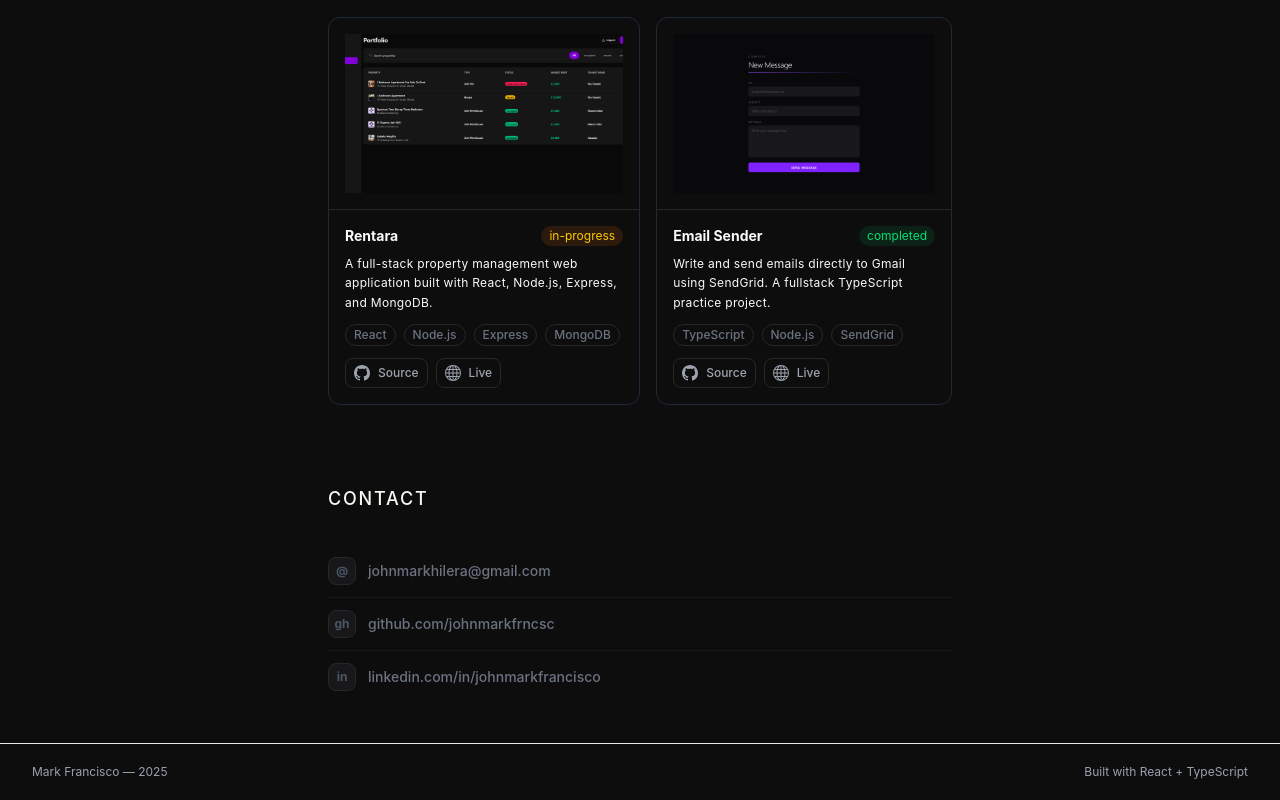
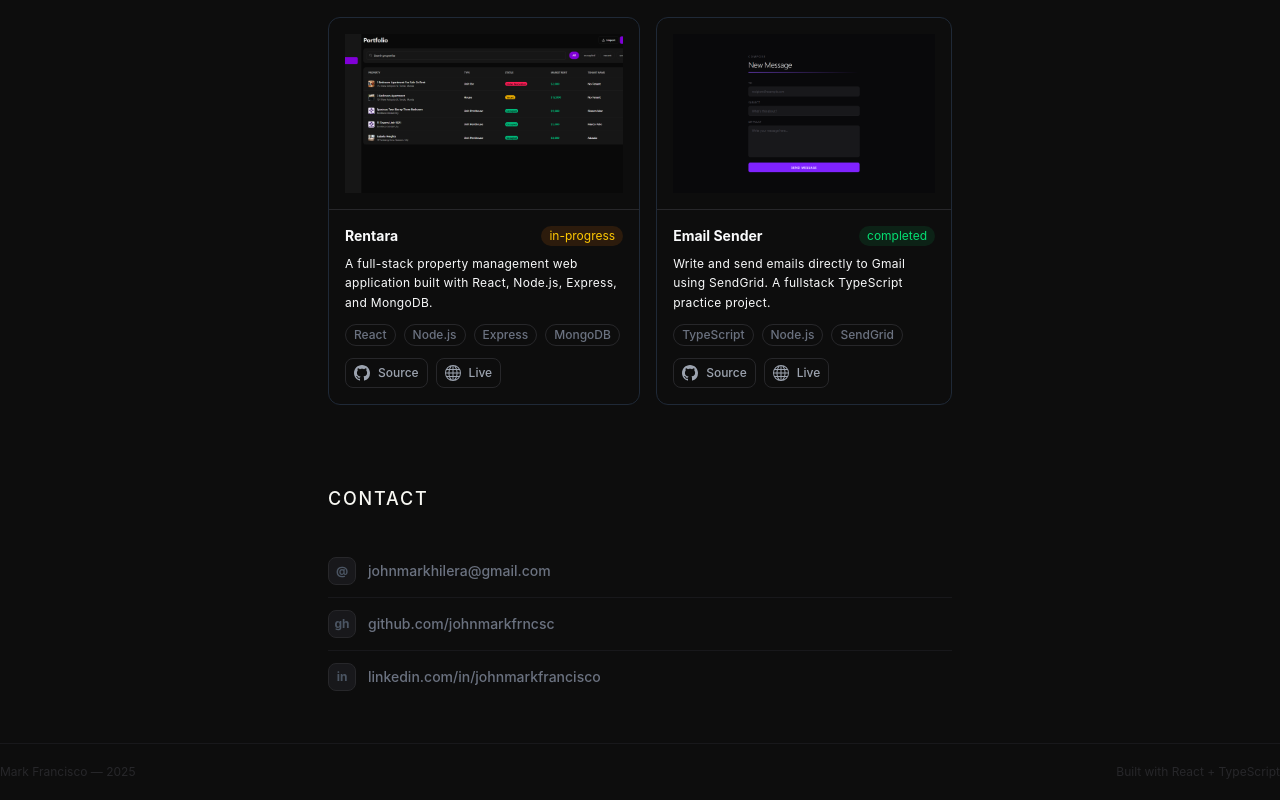
Before and after one commit to johnmarkfrncsc/frncsc-portfolio, a React (Vite) app: page / in a window 1280 px wide. Shown: the part 1204-2004 px from the top of the page. Built offline with nearby package versions, Linux system fonts and the light colour scheme.

Commit message:
feat: update Footer component for improved styling consistency

```diff
--- a/src/components/layout/Footer.tsx
+++ b/src/components/layout/Footer.tsx
@@ -1,8 +1,8 @@
 const Footer = () => {
   return (
-    <footer className="px-8 py-5 border-t border-gray-200 flex justify-between items-center **:text-xs text-gray-400">
-      <p>Mark Francisco — 2025</p>
-      <p>Built with React + TypeScript</p>
+    <footer className="py-5 border-t border-[#18181b] flex justify-between items-center">
+      <p className="text-xs text-[#27272a]">Mark Francisco — 2025</p>
+      <p className="text-xs text-[#27272a]">Built with React + TypeScript</p>
     </footer>
   );
 };
--- a/src/components/sections/Contact.tsx
+++ b/src/components/sections/Contact.tsx
@@ -34,7 +34,7 @@ const Contact = () => {
             <div className="w-7 h-7 rounded-lg bg-[#18181b] border border-[#27272a] flex items-center justify-center text-xs text-[#4b5563] font-bold">
               {contact.icon}
             </div>
-            <span className="text-sm font-medium text-[#6b7280]">
+            <span className="text-sm font-medium text-[#6b7280] hover:text-[#F8F8F3] transition-colors">
               {contact.label}
             </span>
           </a>
```
